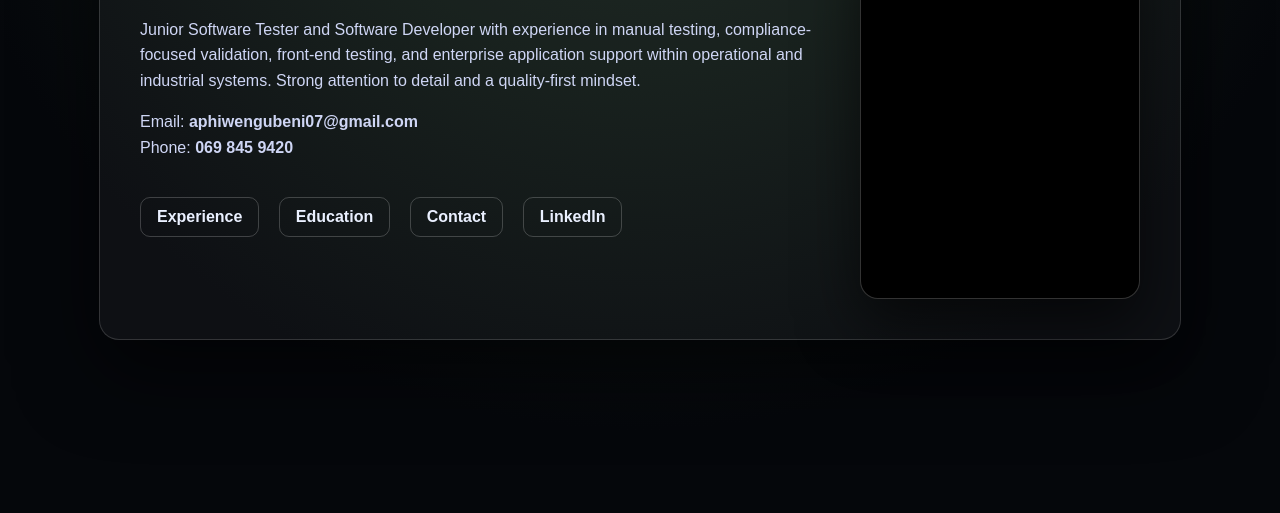
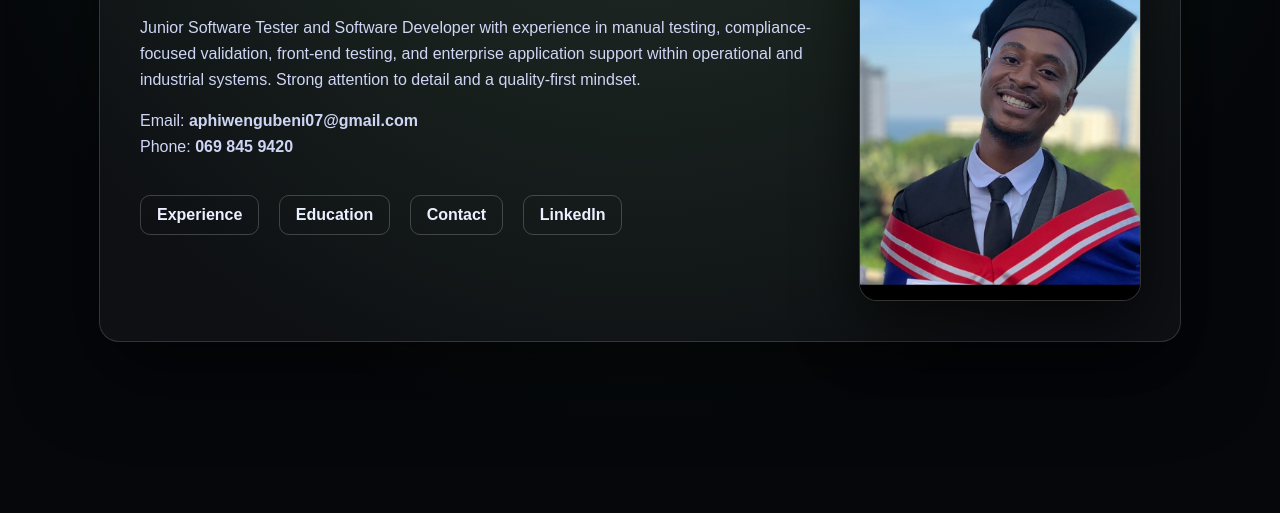
Before and after one commit to Pittey/MyPortfolio, a plain HTML site: page index.html in a window 1280 px wide. Shown: the part 287-800 px from the top of the page. Drawn offline with Linux system fonts and the light colour scheme.

Commit message:
Fix image source extension in index.html

```diff
--- a/index.html
+++ b/index.html
@@ -125,7 +125,7 @@
 
     <div class="photo">
 
-      <img src="assets/grad.png" alt="Aphiwe graduation portrait">
+      <img src="assets/grad.png.jpg" alt="Aphiwe graduation portrait">
     </div>
 
   </div>
```
